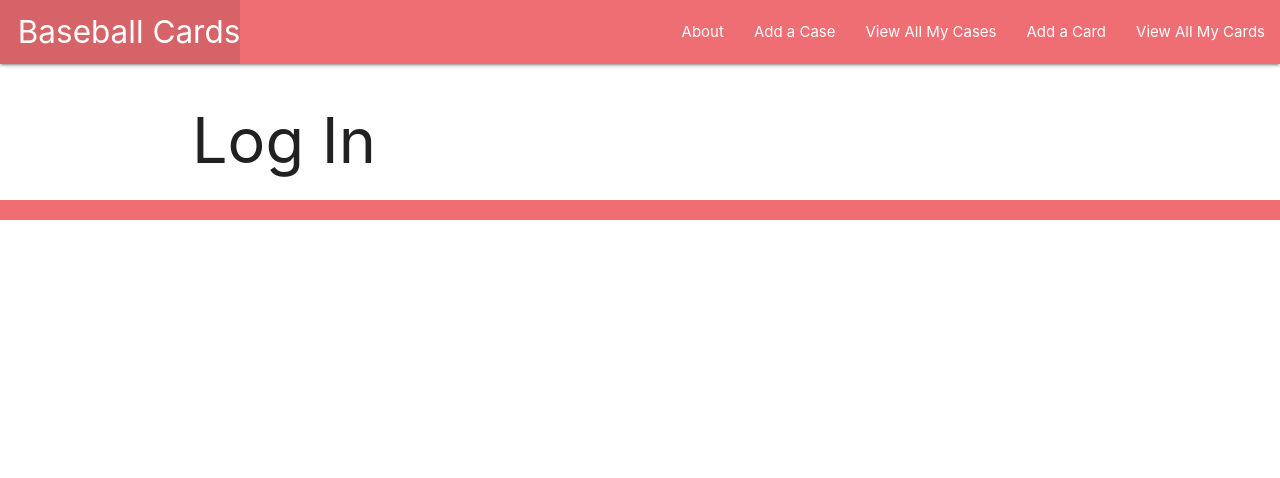
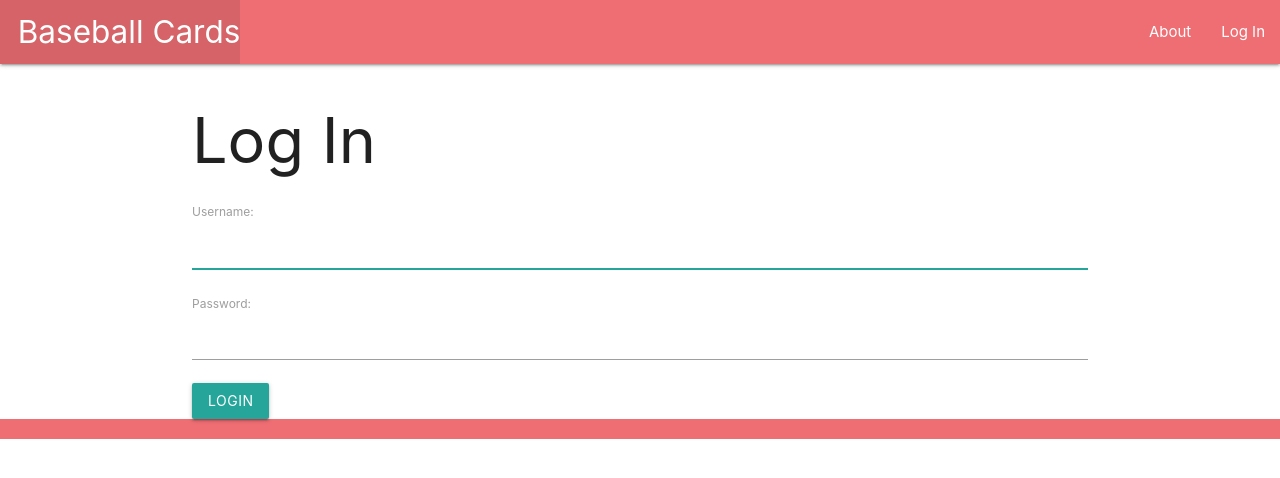
Before and after one commit to hink123/baseball_cards, a Django app: page /accounts/login/ in a window 1280 px wide. Shown: the top 478 px of the page. Run offline with Django 3.2, Linux system fonts and the light colour scheme.

Commit message:
login/logout user

```diff
--- a/baseball_cards/settings.py
+++ b/baseball_cards/settings.py
@@ -119,3 +119,7 @@ USE_TZ = True
 # https://docs.djangoproject.com/en/2.2/howto/static-files/
 
 STATIC_URL = '/static/'
+
+LOGIN_REDIRECT_URL = '/cards/'
+
+LOGOUT_REDIRECT_URL = '/'
--- a/main_app/templates/base.html
+++ b/main_app/templates/base.html
@@ -19,10 +19,15 @@
         </ul>
         <ul class="right">
           <li><a href="{% url 'about' %}">About</a></li>
+          {% if user.is_authenticated %}
           <li><a href="{% url 'cases_create' %}">Add a Case</a></li>
           <li><a href="{% url 'cases_index' %}">View All My Cases</a></li>
           <li><a href="{% url 'cards_create' %}">Add a Card</a></li>
           <li><a href="{% url 'index' %}">View All My Cards</a></li>
+          <li><a href="{% url 'logout' %}">Log Out</a></li>
+          {% else %}
+          <li><a href="{% url 'login' %}">Log In</a></li>
+          {% endif %}
         </ul>
       </div>
     </nav>
--- a/main_app/templates/registration/login.html
+++ b/main_app/templates/registration/login.html
@@ -3,4 +3,11 @@
 
 <h1>Log In</h1>
 
+<form action="{% url 'login' %}" method="POST">
+    {% csrf_token %}
+    {{ form.as_p }}
+    <input type="submit" class="btn" value="login">
+    <input type="hidden" name="next" value="{{ next }}">
+</form>
+
 {% endblock %}
```
